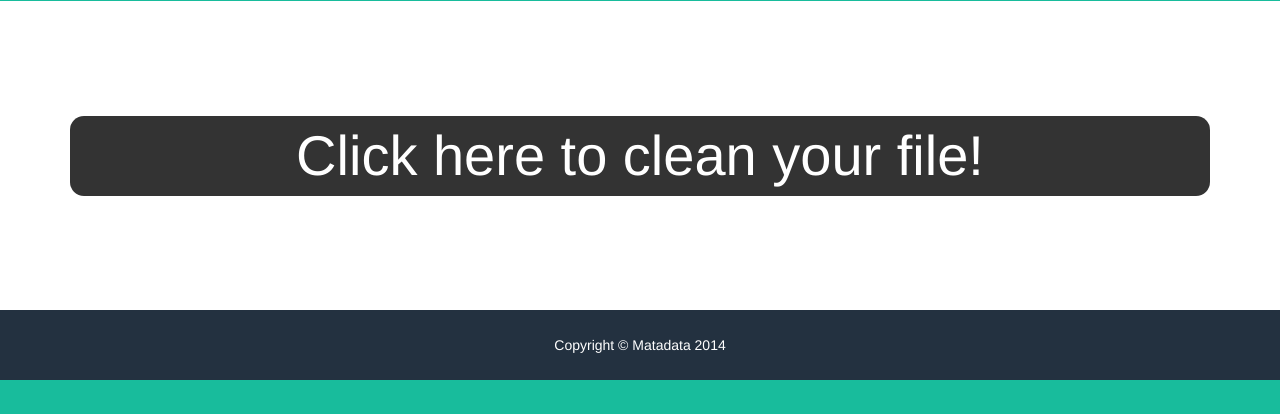
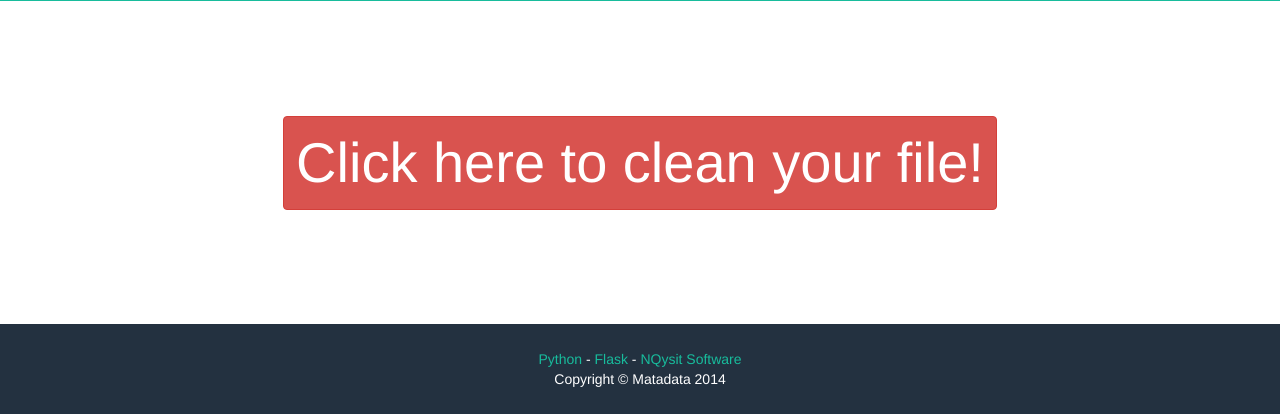
Before and after one commit to NQysit/matadata, a Flask app: page / in a window 1280 px wide. Shown: the part 467-881 px from the top of the page. Before the commit the page ends 847 px from the top, so only its background shows below. Run offline with Flask 2, Linux system fonts and the light colour scheme; some libraries are stand-ins or nearby versions.

Commit message:
New download button

```diff
--- a/static/css/style.css
+++ b/static/css/style.css
@@ -4,10 +4,6 @@
 }
 
 .upload {
-    position: relative;
-    border-radius: 1em;
-    width: 100%;
-    background-color: #333;
     margin-bottom: 1em;
 }
 
--- a/templates/index.html
+++ b/templates/index.html
@@ -1,6 +1,6 @@
 
 {% extends "bootstrap/base.html" %}
-{% block title %} Flask Project {% endblock %}
+{% block title %} Matadata {% endblock %}
 
 {% block head %}
 {{ super () }}
@@ -28,7 +28,7 @@
                 <p> We don't store anything about you, neither your files nor your metadata.</p>
             </div>
             <div class="col-lg-8 col-lg-offset-2 text-center">
-                <a href="#" class="btn btn-lg btn-outline">
+                <a href="https://github.com/Margaruga/NQysit_Metadata" class="btn btn-lg btn-outline" target="_blank">
                     <i class="fa fa-download"></i> GitHub
                 </a>
             </div>
@@ -44,7 +44,7 @@
                     <div class="form-group">
                         <input name="file" id="file-1a" type="file" multiple=true class="file hide" data-preview-file-type="any" data-overwrite-initial="false">
                     </div>
-                    <div class="upload">
+                    <div class="upload btn btn-danger">
                         <span> Click here to clean your file! </span>
                     </div>
                     {% if ready %}
@@ -71,7 +71,10 @@
         <div class="container">
             <div class="row">
                 <div class="col-lg-12">
-                    Copyright &copy; Matadata 2014
+                    <a href="#" target="_blank"> Python </a> -
+                    <a href="#" target="_blank"> Flask </a> -
+                    <a href="#" target="_blank"> NQysit Software </a>
+                    <br> Copyright &copy; Matadata 2014
                 </div>
             </div>
         </div>
```
